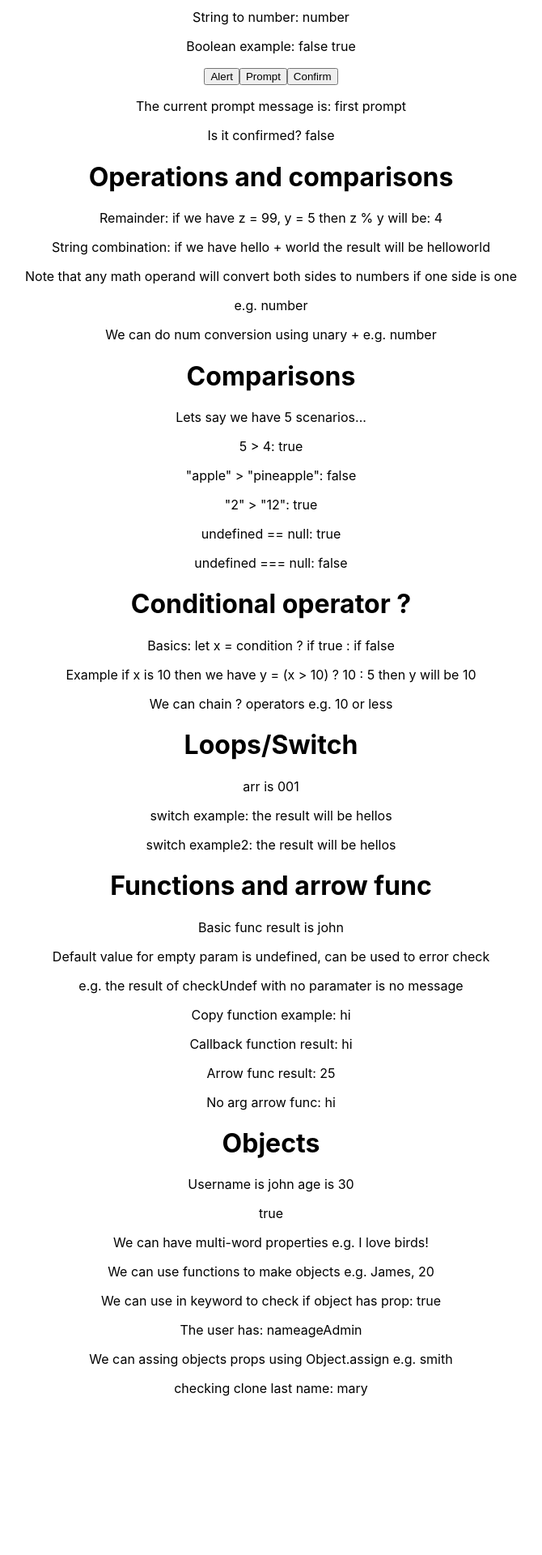
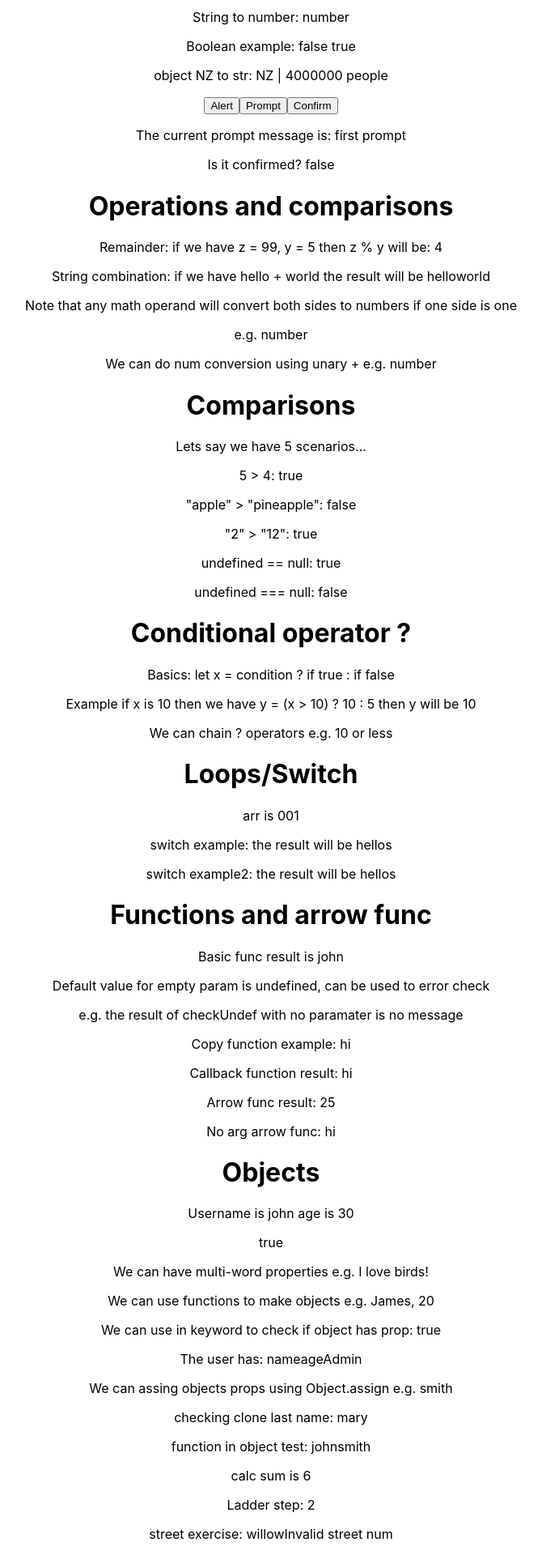
Before and after one commit to SuKaiwen/MasteringJS, a React (Create React App) app: page / in a window 1280 px wide. Shown: the part 521-2441 px from the top of the page at 81% size, without its empty margins (305-975 px from the left). Before the commit the page ends 2261 px from the top, so only its background shows below. Built offline with nearby package versions, Linux system fonts and the light colour scheme.

Commit message:
objects p2 andd optional chaining

```diff
--- a/src/Components/DataTypes.js
+++ b/src/Components/DataTypes.js
@@ -26,6 +26,24 @@ function DataTypes(props) {
     let bool1 = Boolean(0); // will be false
     let bool2 = Boolean("abc"); // true
 
+    // object to primitive conversion
+    // we can specify our own toString() and valueOf() functions in our object
+    // toString() will be ran when making a string conv e.g. alert(...)
+    // valueOf() will be ran when making num conv
+
+    function pop(name, pop){
+        return {
+            name,
+            pop,
+            toString: function(){
+                return [name + " | " + pop + " people"];
+            }
+        }
+    }
+
+    let newZealand = pop("NZ", 4000000);
+    let nZtoStr = newZealand.toString();
+
     return (
         <div>
             <h1>Data type basics</h1>
@@ -41,6 +59,7 @@ function DataTypes(props) {
             <p>We converted a number using String(x): typeof {typeof(numStr)}</p>
             <p>String to number: {typeof(numStr2)}</p>
             <p>Boolean example: {String(bool1)} {String(bool2)}</p>
+            <p>object NZ to str: {nZtoStr}</p>
         </div>
     );
 }
--- a/src/Components/ObjectsJS.js
+++ b/src/Components/ObjectsJS.js
@@ -70,6 +70,103 @@ function ObjectsJS(props) {
     let clone = Object.assign({}, obj1);
     clone.lastName = "mary";
 
+    // we can have functions in objects
+    // e.g. let user = { ... sayHi() { ... }}
+    // for our functions to access out variables we have to use the this keyword...
+    let ourUser = {
+        name: "john",
+        lastName: "smith",
+
+        fullname(){
+            return this.name + this.lastName;
+        }
+    };
+
+    let fullname = ourUser.fullname();
+
+    // calculator example
+    let calc = {
+        sum(){
+            return this.a + this.b;
+        },
+        sub(){
+            return this.a - this.b;
+        },
+        read(a,b){
+            this.a = a;
+            this.b = b;
+        }
+    }
+
+    calc.read(1,5);
+    let calcSum = calc.sum();
+
+    // Chaining: we can chain functions of an object but
+    // we must return the whole object. returning the func isnt enough
+    let ladder = {
+        step: 0,
+        up(){
+            this.step++;
+            return this;
+        },
+        down(){
+            this.step--;
+            return this;
+        }
+    }
+
+    ladder.up().up().down().up(); // should be 2
+    let steps = ladder.step;
+
+    // NEW operator
+    // a constructor function are regular functions but they are executed with new operator
+    // an example of a constructor function...
+    function Member(name, id){
+        this.name = name;
+        this.id = id;
+        this.admin = false;
+    }
+
+    let newMember = new Member("james", 123);
+    let newMember2 = new Member("bob", 999);
+
+    // what new does is 1) create new empty object and assign to this
+    // 2) function body exeuctes and modifies this
+    // 3) reutrn the value of this
+
+    // optional chaining
+    // sometimes the user will not have a certain property
+    // or a certain property will not be initialised with a value yet
+    // we can get the code to check using optional chaining ?.
+    // if doesn't exist it will not cause error but return undefined
+
+    let incompleteUser = {
+        name: "john",
+        lastName: "smith",
+        address: {
+            streetName: "willow"
+        }
+    }
+
+    // for example if we want to display the details of the user...
+    let details = "";
+    let detailsStreetName = incompleteUser.address?.streetName;
+    let streetNum = incompleteUser.address?.streetNum;
+
+    // We can use optional chaining to do something with
+    // the error e.g.
+    if (detailsStreetName === undefined){
+        details += "Invalid street name | "
+    } else {
+        details += incompleteUser.address.streetName;
+    }
+
+    if (streetNum === undefined){
+        details += "Invalid street num";
+    } else {
+        details += incompleteUser.address.streetNum;
+    }
+
     return (
         <div>
             <h1>Objects</h1>
@@ -81,6 +178,10 @@ function ObjectsJS(props) {
             <p>The user has: {userProps}</p>
             <p>We can assing objects props using Object.assign e.g. {obj1.lastName}</p>
             <p>checking clone last name: {clone.lastName}</p>
+            <p>function in object test: {fullname}</p>
+            <p>calc sum is {calcSum}</p>
+            <p>Ladder step: {steps}</p>
+            <p>street exercise: {details}</p>
         </div>
     );
 }
```
